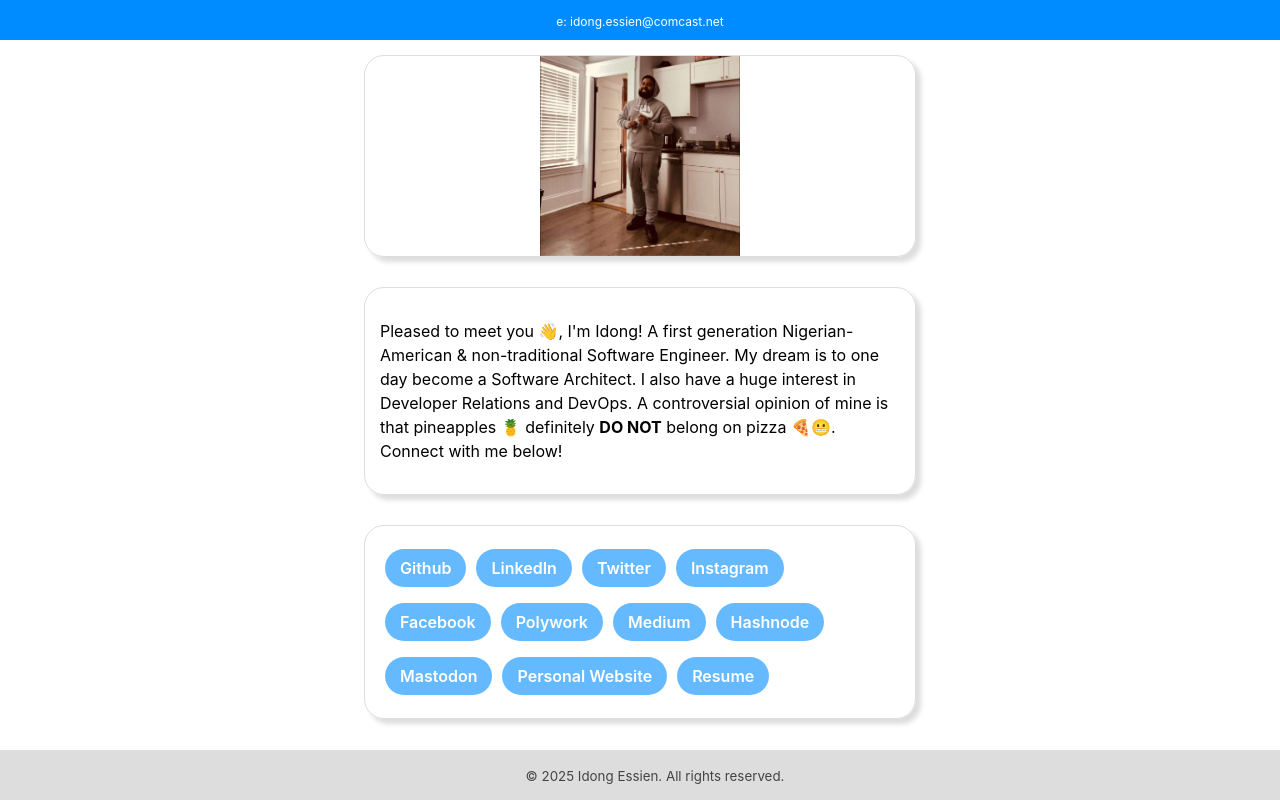
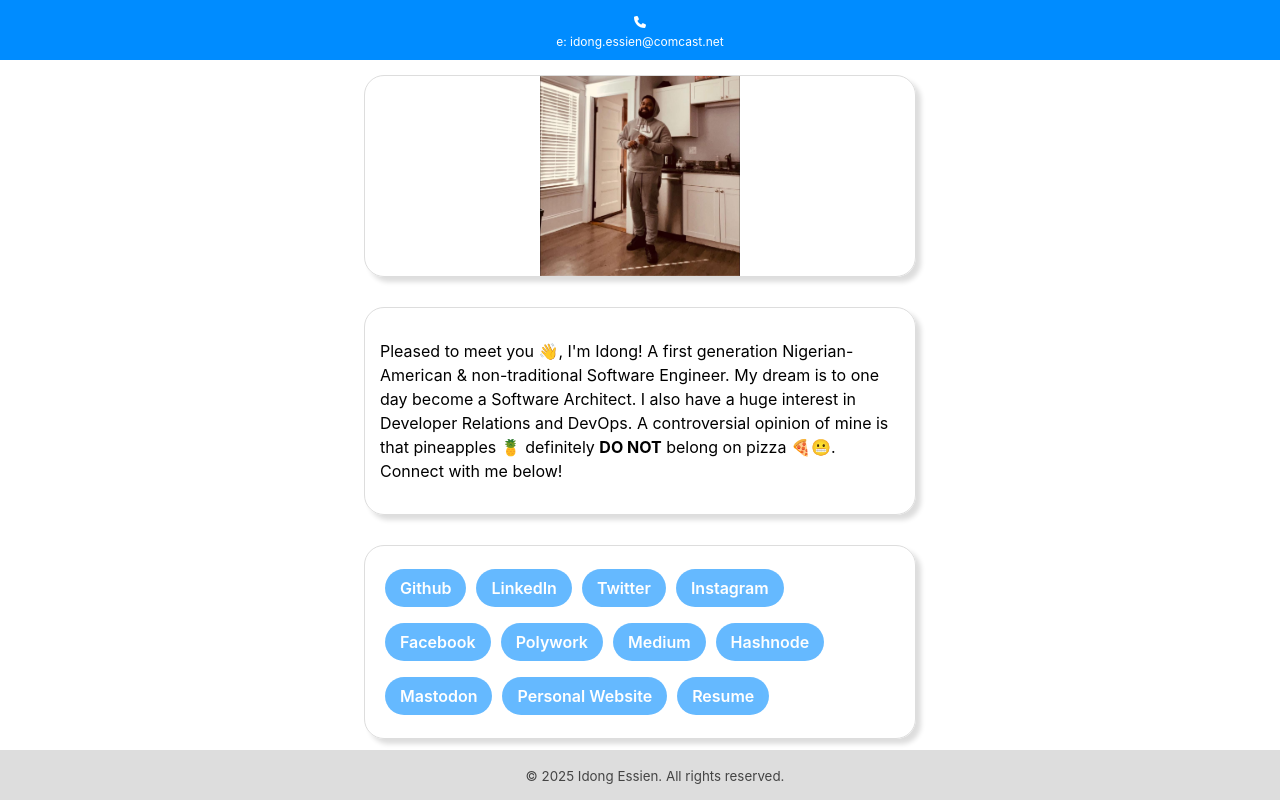
Before and after one commit to idongCodes/allMyLinks, a React (Create React App) app: page / in a window 1280 px wide. Built offline with nearby package versions, Linux system fonts and the light colour scheme.

Commit message:
Update FA Icon Import

```diff
--- a/src/components/TopBar/TopBar.js
+++ b/src/components/TopBar/TopBar.js
@@ -1,5 +1,6 @@
 import styled from 'styled-components';
 import { FontAwesomeIcon } from '@fortawesome/react-fontawesome';
+import { faPhone } from '@fortawesome/free-solid-svg-icons';
 
 
 export default function TopBar() {
@@ -32,7 +33,7 @@ export default function TopBar() {
         <TopBarContainer>
             <TopBarUl>
                 <li>
-                    <A href="sms:+17743126471?body=Hey%20Idong,%20I%20was%20on%20your%20links%20site.%20Looking%20forward%20to%20speaking%20with%20you%20about%20..."><FontAwesomeIcon icon="fa-solid fa-phone" /></A>
+                    <A href="sms:+17743126471?body=Hey%20Idong,%20I%20was%20on%20your%20links%20site.%20Looking%20forward%20to%20speaking%20with%20you%20about%20..."><FontAwesomeIcon icon={faPhone} /></A>
                 </li>
                 <li>
                     <A href="mailto:idong.essien@comcast.net?subject=RE:%20All%20Your%20Links&body=Does%20this%20work?">e: idong.essien@comcast.net</A>
```
